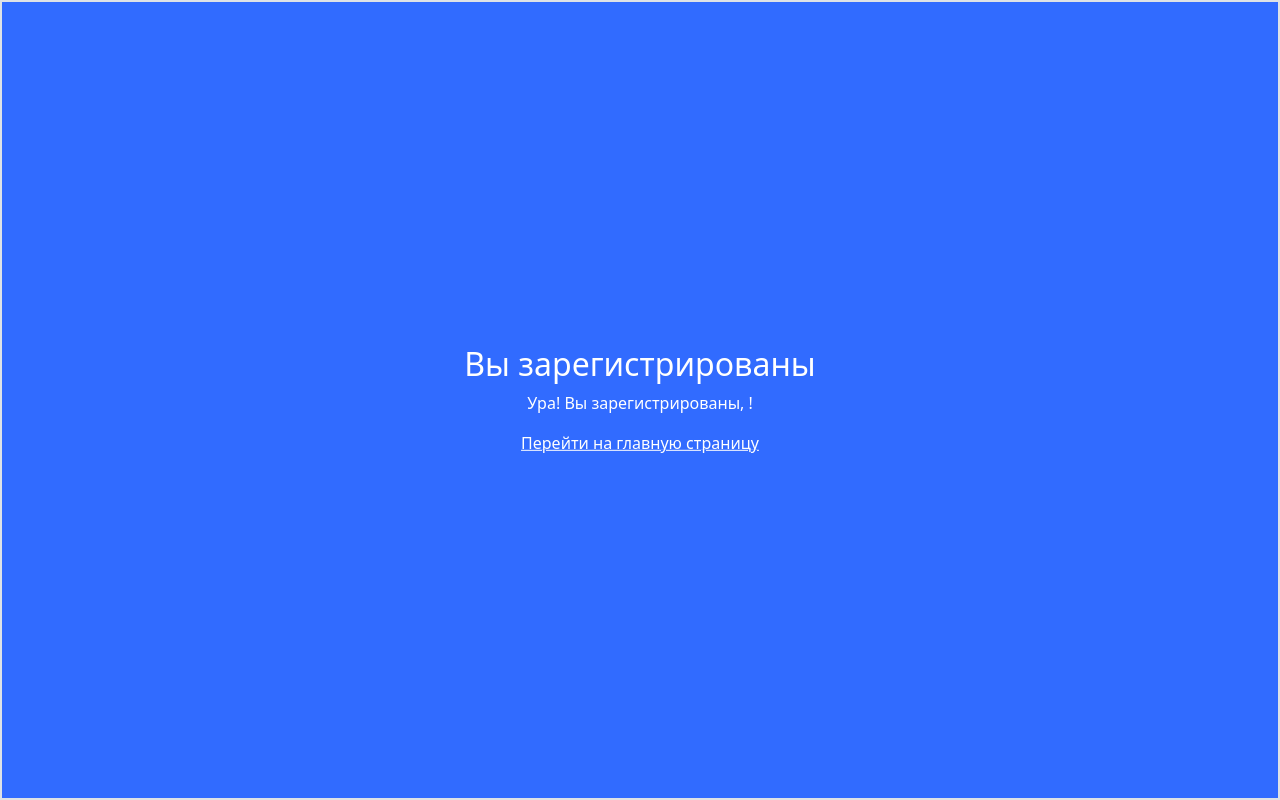
After one commit to TRTSS/TLearnQuiz, a Django app: page /registed in a window 1280 px wide. The commit adds this page. Run offline with Django 4.2, Linux system fonts and the light colour scheme; some libraries are stand-ins or nearby versions.

Commit message:
quiz template login regist section update

```diff
--- a/TLearnQuiz/urls.py
+++ b/TLearnQuiz/urls.py
@@ -16,7 +16,7 @@ Including another URLconf
 from django.contrib import admin
 from django.urls import path
 from quiz.views import play_quiz, register_request, login_request, check_access_to_quiz, send_quiz_result, \
-    get_quiz_leaders, bot_connection, get_index, get_effects_sandbox
+    get_quiz_leaders, bot_connection, get_index, get_effects_sandbox, get_user_registed
 
 urlpatterns = [
     path('admin/', admin.site.urls),
@@ -29,4 +29,5 @@ urlpatterns = [
     path('api/check_access_to_quiz', check_access_to_quiz, name='apiCheckAccessToQuiz'),
     path('api/send_quiz_result', send_quiz_result, name='apiSendQuizResult'),
     path('api/get_quiz_leaders', get_quiz_leaders, name='apiGetQuizLeaders'),
+    path('registed', get_user_registed, name='registed'),
 ]
--- a/quiz/views.py
+++ b/quiz/views.py
@@ -33,7 +33,7 @@ def register_request(request):
         if form.is_valid():
             user = form.save()
             login(request, user)
-            messages.success(request, "Вы успешно зарегистрировались!")
+            return redirect('/registed')
         else:
             messages.error(request, f'Не получилось вас зарегистрировать. email: {form}')
     form = NewUserForm()
@@ -95,7 +95,8 @@ def send_quiz_result(request):
 def get_quiz_leaders(request):
     if request.method == "POST":
         quizId = request.POST.get('quizId')
-        results = QuizResult.objects.filter(quizRef=Quiz.objects.filter(id=quizId).first()).all().order_by('-scores')[:5]
+        results = QuizResult.objects.filter(quizRef=Quiz.objects.filter(id=quizId).first()).all().order_by('-scores')[
+                  :5]
         board = {
             'all': {},
             'player': {}
@@ -104,7 +105,8 @@ def get_quiz_leaders(request):
             board['all'][index] = {}
             board['all'][index]["username"] = value.quizUser.username
             board['all'][index]["scores"] = value.scores
-        if request.user.is_authenticated and QuizResult.objects.filter(quizRef=Quiz.objects.filter(id=quizId).first(), quizUser=request.user).exists():
+        if request.user.is_authenticated and QuizResult.objects.filter(quizRef=Quiz.objects.filter(id=quizId).first(),
+                                                                       quizUser=request.user).exists():
             playerRes = QuizResult.objects.get(quizRef=Quiz.objects.filter(id=quizId).first(), quizUser=request.user)
             board['player'] = {
                 'username': playerRes.quizUser.username,
@@ -140,3 +142,7 @@ def get_index(request):
         else:
             context['passedQuiz'].append(quiz)
     return render(request, 'index.html', context)
+
+
+def get_user_registed(request):
+    return render(request, 'registDone.html', {})
--- a/templates/quiz.html
+++ b/templates/quiz.html
@@ -126,6 +126,7 @@
                 <h5 id="quiz-result-area"></h5>
                 <h3 id="quiz-scores-area"></h3>
                 <p id="sending-res-status-area" class="block-content"></p>
+                <button class="btn btn-primary" onclick="location.reload();">Посмотреть таблицу лидеров</button>
             </div>
         </div>
 
--- /dev/null
+++ b/templates/registDone.html
@@ -0,0 +1,25 @@
+{% load static %}
+
+<!DOCTYPE html>
+<html lang="en">
+<head>
+    <meta charset="UTF-8">
+    <title>Регистрация прошла успешно</title>
+    <meta charset="utf-8">
+    <meta name="viewport" content="width=device-width, initial-scale=1">
+    <link href="{% static 'bootstrap-5.0.2-dist/css/bootstrap.css' %}" rel='stylesheet'>
+    <link href='https://unpkg.com/boxicons@2.1.4/css/boxicons.min.css' rel='stylesheet'>
+    <link href="{% static 'quizStyle.css' %}" rel="stylesheet">
+</head>
+<body>
+    <div class="fullpage border border-2">
+            <div class="d-flex align-item-center justify-content-between">
+                <div class="quiz-block text-center" id="welcome-area">
+                    <h2>Вы зарегистрированы</h2>
+                    <p>Ура! Вы зарегистрированы, {{ request.user.username }}!</p>
+                    <a href="{% url 'index' %}" style="color: white;">Перейти на главную страницу</a>
+                </div>
+        </div>
+    </div>
+</body>
+</html>
```
